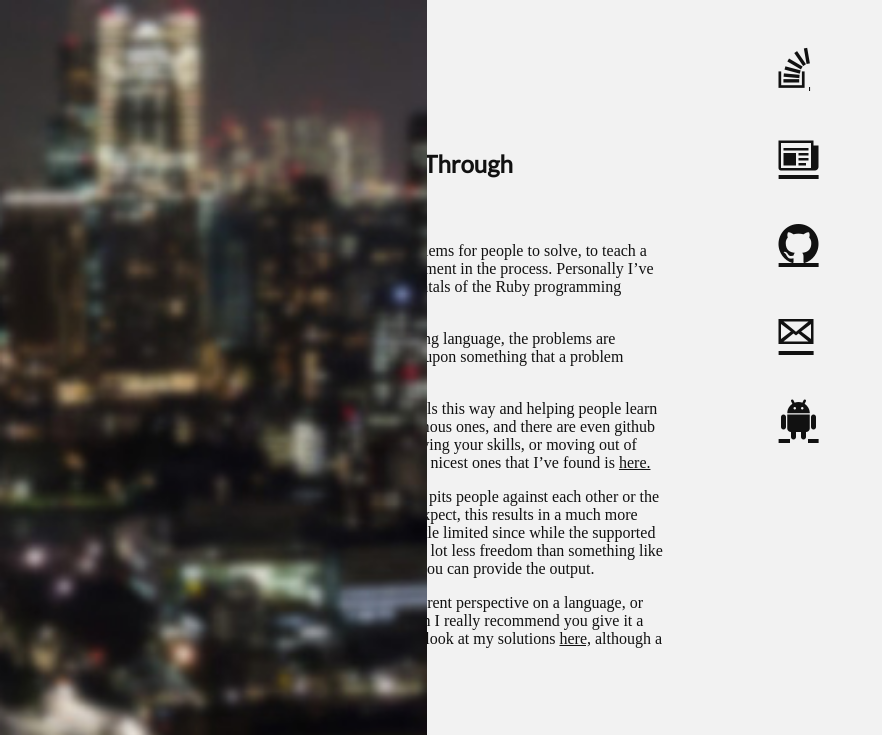
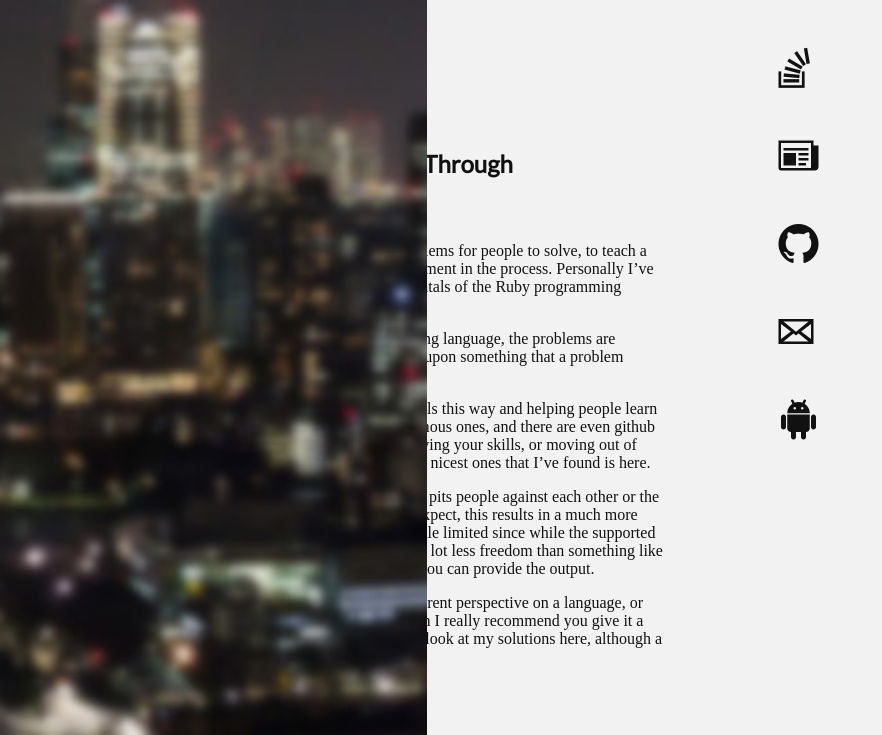
Before and after one commit to jordanrobinson/blog, a Jekyll site: the page built from _posts/2015-02-18-Rosalind.md, in a window 1280 px wide and 1330 px high. Shown: the top 735 px of the window, without its empty margins (0-882 px from the left). Built offline with Jekyll 4.4.1, drawn with Linux system fonts in a browser that asks for light colours.

Commit message:
Shifting styles around for neatness

```diff
--- a/public/css/blog.css
+++ b/public/css/blog.css
@@ -565,6 +565,7 @@ title, head {
  }
 
 .icon {
+  color: #f2f2f2;
   font-size: 25pt;
   display: block;
   text-align: right;
@@ -616,7 +617,7 @@ span .pagination-item {
 }
 
 .post a {
-	text-decoration: underline;
+	color: #111111;
 }
 
 .related-link {
```
